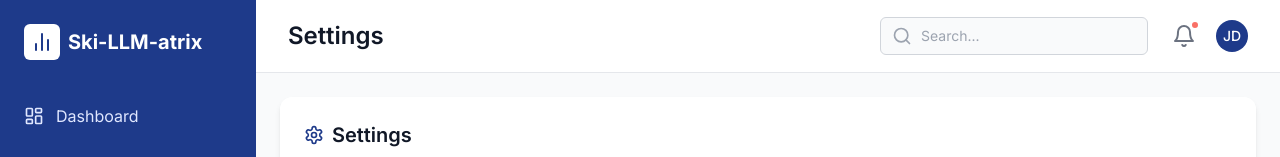
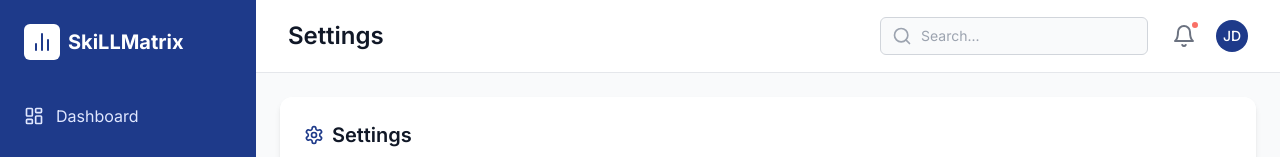
Before and after one commit to Laxman-Bist/skillmatrix, a React (Vite) app: page /settings in a window 1280 px wide. Shown: the top 157 px of the page. Built offline with nearby package versions, Linux system fonts and the light colour scheme; no server answers.

Commit message:
Updated Sidebar.tsx

```diff
--- a/src/components/Sidebar.tsx
+++ b/src/components/Sidebar.tsx
@@ -40,7 +40,7 @@ const Sidebar: React.FC<SidebarProps> = ({ isOpen, onClose }) => {
             <div className="bg-white rounded-md p-1.5">
               <BarChart2 className="h-6 w-6 text-primary-700" />
             </div>
-            <span className="text-xl font-bold">Ski-LLM-atrix</span>
+            <span className="text-xl font-bold">SkiLLMatrix</span>
           </Link>
           <button
             onClick={onClose}
```
